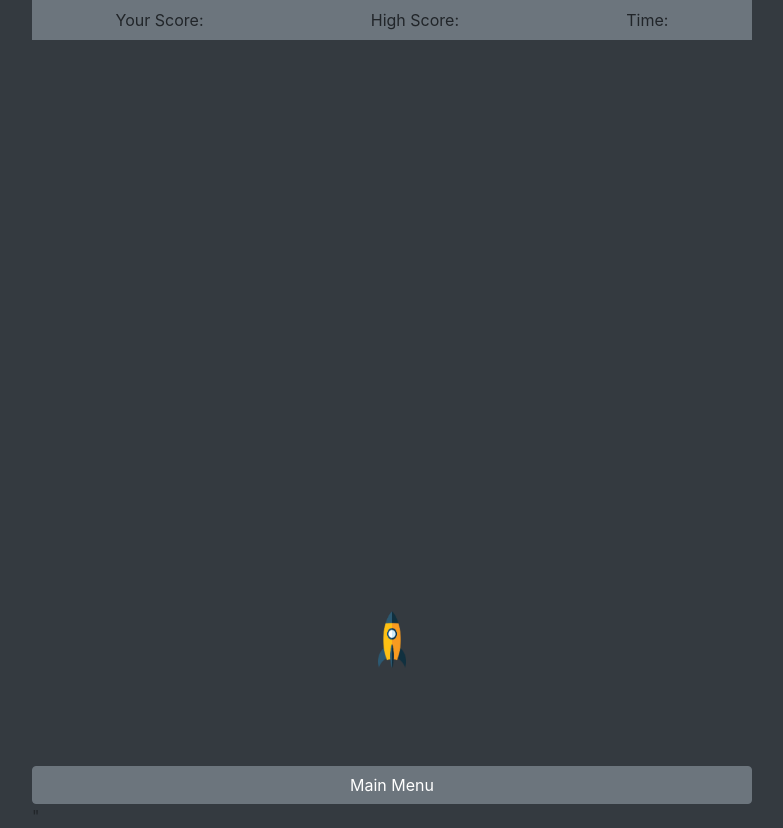
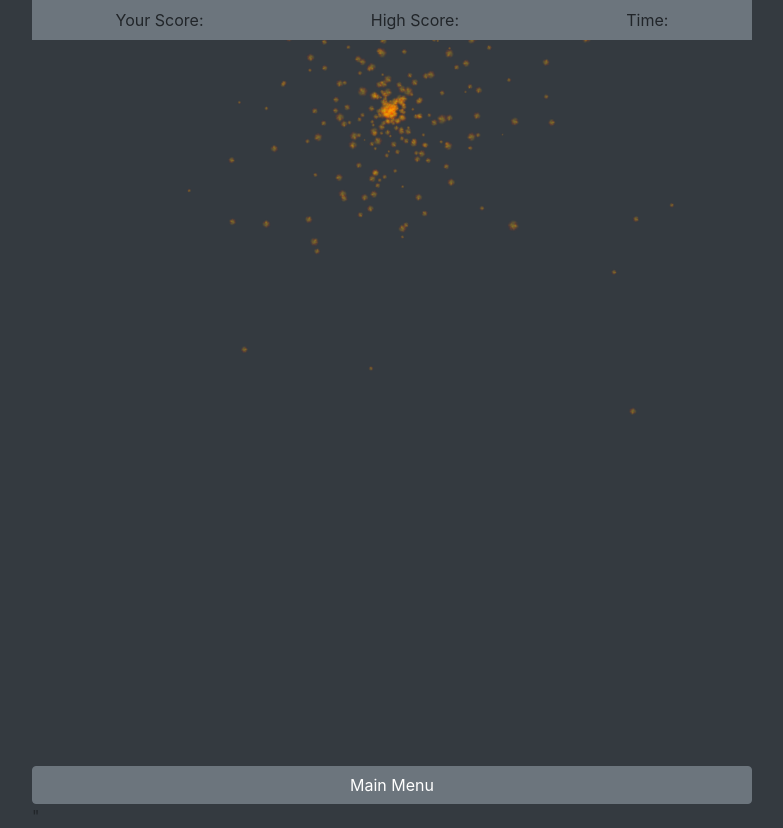
Before and after one commit to stuhops/cs5410-hw3-lunar-lander, a plain HTML site: page index.html in a window 1280 px wide. Shown: the whole page, without its empty margins (248-1031 px from the left). Drawn offline with nearby package versions, Linux system fonts and the light colour scheme.

Commit message:
Particle system is working

```diff
--- a/index.html
+++ b/index.html
@@ -32,7 +32,12 @@
 
   </div>
 
+  <script src="./script/random.js"></script>
+  <script src="./script/particle-system.js"></script>
+  <script src="./script/particle-system-linear.js"></script>
+
   <script src="./script/initialize.js"></script>
+  <script src="./script/graphics.js"></script>
   <script src="./script/gameLoop.js"></script>
   <script src="./script/images.js"></script>
   <script src="./script/rocket.js"></script>
--- a/script/gameLoop.js
+++ b/script/gameLoop.js
@@ -23,7 +23,7 @@ game.gameLoop = function() {
     game.rocket.update(elapsedTime);
 
     if(game.rocket.getCenter().y > 1024) {
-      game.gameOver = true;
+      // game.gameOver = true;
     }
   }
 
--- /dev/null
+++ b/script/graphics.js
@@ -0,0 +1,72 @@
+game.graphics = (function() {
+    'use strict';
+
+    let canvas = game.canvas;
+    let context = game.context;
+
+    //------------------------------------------------------------------
+    //
+    // Public function that allows the client code to clear the canvas.
+    //
+    //------------------------------------------------------------------
+    function clear() {
+        context.clearRect(0, 0, canvas.width, canvas.height);
+    }
+
+    // --------------------------------------------------------------
+    //
+    // Draws a texture to the canvas with the following specification:
+    //    image: Image
+    //    center: {x: , y: }
+    //    rotation:     // radians
+    //    size: { width: , height: }
+    //
+    // --------------------------------------------------------------
+    function drawTexture(image, center, rotation, size) {
+        context.save();
+
+        context.translate(center.x, center.y);
+        context.rotate(rotation);
+        context.translate(-center.x, -center.y);
+
+        context.drawImage(
+            image,
+            center.x - size.x / 2,
+            center.y - size.y / 2,
+            size.x, size.y);
+
+        context.restore();
+    }
+
+    // --------------------------------------------------------------
+    //
+    // Draw a rectangle to the canvas with the following attributes:
+    //      center: { x: , y: },
+    //      size: { x: , y: },
+    //      rotation:       // radians
+    //
+    // --------------------------------------------------------------
+    function drawRectangle(rect) {
+        context.save();
+        context.translate(rect.center.x, rect.center.y );
+        context.rotate(rect.rotation);
+        context.translate(-rect.center.x, -rect.center.y);
+
+        context.fillStyle = rect.fill;
+        context.fillRect(rect.center.x - rect.size.x / 2, rect.center.y - rect.size.y / 2, rect.size.x, rect.size.y);
+
+        context.strokeStyle = rect.stroke;
+        context.strokeRect(rect.center.x - rect.size.x / 2, rect.center.y - rect.size.y / 2, rect.size.x, rect.size.y);
+
+        context.restore();
+    }
+
+    let api = {
+        clear: clear,
+        drawTexture: drawTexture,
+        drawRectangle: drawRectangle,
+        width: canvas.width
+    };
+
+    return api;
+}());
--- a/script/initialize.js
+++ b/script/initialize.js
@@ -27,8 +27,9 @@ let game = {
   imgRocket: './assets/rocket.png',
 };
 
+let newGame = (game) => {
 
-let newGame = (game) => {
+
   game.rocket = game.createRocket(game.gameWidth / 2, 100, game.imgRocket, game.gravityAcc, context);
   game.gameLoop.start();
 }
--- /dev/null
+++ b/script/particle-system-linear.js
@@ -0,0 +1,59 @@
+function ParticleSystemLinear(graphics, spec) {
+    let that = {};
+    let particles = [];
+
+    function create(spec) {
+        let that = {};
+
+        spec.fill = 'rgb(255, 255, 255)';
+        spec.stroke = 'rgb(0, 0, 0)';
+        spec.alive = 0;
+
+        that.update = function(elapsedTime) {
+            spec.center.x += (spec.speed * spec.direction.x * elapsedTime);
+            spec.center.y += (spec.speed * spec.direction.y * elapsedTime);
+            spec.alive += elapsedTime;
+
+            spec.rotation += spec.speed * 0.5;
+
+            return spec.alive < spec.lifetime;
+        };
+
+        that.draw = function() {
+            graphics.drawRectangle(spec);
+        };
+
+        return that;
+    }
+
+    that.update = function(elapsedTime) {
+        let keepMe = [];
+        for (let particle = 0; particle < particles.length; particle++) {
+            if (particles[particle].update(elapsedTime)) {
+                keepMe.push(particles[particle]);
+            }
+        }
+        particles = keepMe;
+
+        for (let particle = 0; particle < 5; particle++) {
+            let size = Math.abs(Random.nextGaussian(spec.size.mean, spec.size.stdev));
+            let p = create({
+                center: { x: Random.nextRange(0, spec.width), y: 0 },
+                size: {x: size, y: size},
+                rotation: 0,
+                speed: 0.05 + Random.nextGaussian(spec.speed.mean, spec.speed.stdev),
+                direction: {x: 0, y: 1},
+                lifetime: Random.nextGaussian(spec.lifetime.mean, spec.lifetime.stdev)
+            });
+            particles.push(p);
+        }
+    };
+
+    that.render = function() {
+        for (let p = particles.length - 1; p >= 0; p--) {
+            particles[p].draw();
+        }
+    };
+
+    return that;
+}
--- /dev/null
+++ b/script/particle-system.js
@@ -0,0 +1,63 @@
+function ParticleSystem(graphics, spec) {
+    let that = {};
+    let particles = [];
+
+    function create(spec) {
+        let that = {};
+
+        spec.fill = 'rgb(255, 255, 255)';
+        spec.stroke = 'rgb(0, 0, 0)';
+        spec.alive = 0;
+
+        that.update = function(elapsedTime) {
+            spec.center.x += (spec.speed * spec.direction.x * elapsedTime);
+            spec.center.y += (spec.speed * spec.direction.y * elapsedTime);
+            spec.alive += elapsedTime;
+
+            spec.rotation += spec.speed * 0.5;
+
+            return spec.alive < spec.lifetime;
+        };
+
+        spec.image = loadImage(spec.image);
+
+        that.draw = function() {
+            //graphics.drawRectangle(spec);
+            graphics.drawTexture(spec.image, spec.center, spec.rotation, spec.size);
+        };
+
+        return that;
+    }
+
+    that.update = function(elapsedTime) {
+        let keepMe = [];
+        for (let particle = 0; particle < particles.length; particle++) {
+            if (particles[particle].update(elapsedTime)) {
+                keepMe.push(particles[particle]);
+            }
+        }
+        particles = keepMe;
+
+        for (let particle = 0; particle < 5; particle++) {
+            let size = Math.abs(Random.nextGaussian(spec.size.mean, spec.size.stdev));
+            let p = create({
+                image: spec.image,
+                center: { x: spec.center.x, y: spec.center.y },
+                size: {x: size, y: size},
+                rotation: 0,
+                speed: Random.nextGaussian(spec.speed.mean, spec.speed.stdev),
+                direction: Random.nextCircleVector(),
+                lifetime: Random.nextGaussian(spec.lifetime.mean, spec.lifetime.stdev)
+            });
+            particles.push(p);
+        }
+    };
+
+    that.render = function() {
+        for (let p = particles.length - 1; p >= 0; p--) {
+            particles[p].draw();
+        }
+    };
+
+    return that;
+}
--- /dev/null
+++ b/script/random.js
@@ -0,0 +1,72 @@
+// ------------------------------------------------------------------
+//
+// This is a random number generation object.  It provides a handful
+// of different ways to generate random numbers.  It is written as a
+// Singleton so that there is only one of these throughout the program.
+//
+// ------------------------------------------------------------------
+let Random = (function() {
+    'use strict';
+
+    function nextDouble() {
+        return Math.random();
+    }
+
+    function nextRange(min, max) {
+        let range = max - min;
+        return Math.floor((Math.random() * range) + min);
+    }
+
+    function nextCircleVector() {
+        let angle = Math.random() * 2 * Math.PI;
+        return {
+            x: Math.cos(angle),
+            y: Math.sin(angle)
+        };
+    }
+
+    //
+    // This is used to give a small performance optimization in generating gaussian random numbers.
+    let usePrevious = false;
+    let y2;
+
+    //
+    // Generate a normally distributed random number.
+    //
+    // NOTE: This code is adapted from a wiki reference I found a long time ago.  I originally
+    // wrote the code in C# and am now converting it over to JavaScript.
+    //
+    function nextGaussian(mean, stdDev) {
+        let x1 = 0;
+        let x2 = 0;
+        let y1 = 0;
+        let z = 0;
+
+        if (usePrevious) {
+            usePrevious = false;
+            return mean + y2 * stdDev;
+        }
+
+        usePrevious = true;
+
+        do {
+            x1 = 2 * Math.random() - 1;
+            x2 = 2 * Math.random() - 1;
+            z = (x1 * x1) + (x2 * x2);
+        } while (z >= 1);
+
+        z = Math.sqrt((-2 * Math.log(z)) / z);
+        y1 = x1 * z;
+        y2 = x2 * z;
+
+        return mean + y1 * stdDev;
+    }
+
+    return {
+        nextDouble : nextDouble,
+        nextRange : nextRange,
+        nextCircleVector : nextCircleVector,
+        nextGaussian : nextGaussian
+    };
+
+}());
--- a/script/rocket.js
+++ b/script/rocket.js
@@ -17,13 +17,20 @@ game.createRocket = (centerX, centerY, imgSrc, gravityDelta, context) => {
     y: 0,
   };
   rocket.thrust = false;
+  rocket.thrustVis = ParticleSystem(game.graphics, {
+    image: './assets/fire.png',
+    center: {x: centerX, y: centerY},
+    size: {mean: 10, stdev: 3},
+    speed: { mean: 0, stdev: 0.2},
+    lifetime: { mean: 1000, stdev: 250}
+  });
   rocket.gravity = gravityDelta;
   rocket.context = context;
 
 
+
   function rotate_(elapsedTime) {
     rocket.angle += elapsedTime * rocket.rotate.speed * rocket.rotate.direction;
-    console.log(rocket.angle);
   }
 
 
@@ -53,14 +60,16 @@ game.createRocket = (centerX, centerY, imgSrc, gravityDelta, context) => {
     rotate_(elapsedTime);
     thrust_(elapsedTime);
 
+    rocket.thrustVis.update(elapsedTime);
+
     rocket.center.x += rocket.velocity.x;
     rocket.center.y += rocket.velocity.y;
   }
 
 
   function render() {
-    // context.drawImage(rocket, rocket.center.x, rocket.center.y, rocket.width, rocket.height);
-    renderImage(rocket, context);
+    // renderImage(rocket, context);
+    rocket.thrustVis.render();
   }
 
 
```
Also changed, not shown: assets/fire.png (added).
